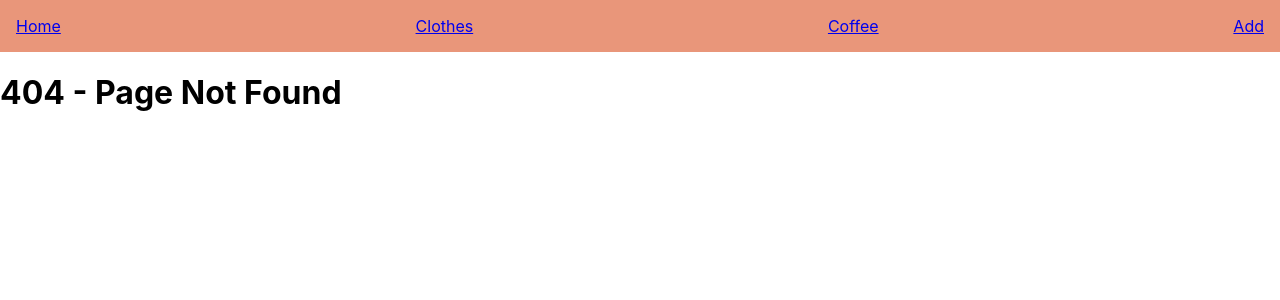
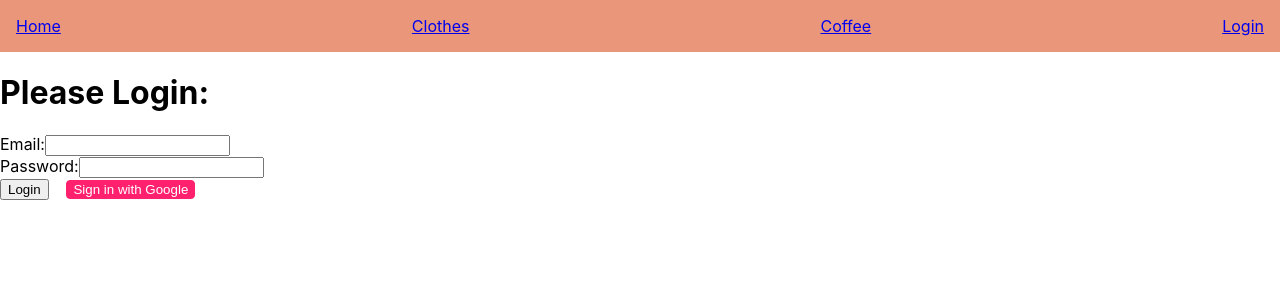
Before and after one commit to mannytoribio/react-clothes, a React (Create React App) app: page /login in a window 1280 px wide. Before the commit this address had no page. Shown: the top 300 px of the page. Built offline with nearby package versions, Linux system fonts and the light colour scheme.

Commit message:
added login authentication

```diff
--- a/package.json
+++ b/package.json
@@ -6,6 +6,7 @@
     "@testing-library/jest-dom": "^5.11.4",
     "@testing-library/react": "^11.1.0",
     "@testing-library/user-event": "^12.1.10",
+    "firebase": "^9.1.3",
     "react": "^17.0.2",
     "react-dom": "^17.0.2",
     "react-router-dom": "^5.3.0",
--- a/src/App.js
+++ b/src/App.js
@@ -9,6 +9,7 @@ import Add from './components/add';
 import './App.css'
 import Navbar from './components/shared/Navbar';
 import Coffee from './components/coffee'
+import Login from './components/login';
 
 function App() {
   return (
@@ -19,6 +20,7 @@ function App() {
       <Route exact path='/' component={Home} />
       <Route path='/clothes' component={Clothes} />
       <Route path='/coffee' component={Coffee} />
+      <Route path='/login' component={Login} />
       <Route path='/add' component={Add} />
       <Route path="/">
         <h1>404 - Page Not Found</h1>
--- a/src/components/home/index.jsx
+++ b/src/components/home/index.jsx
@@ -1,9 +1,19 @@
-import React from "react";
+import React, { useState } from "react"
 
-function Home () {
+function Home() {
+  const [name, setName] = useState("")
   return (
     <main>
-      <h1>Welcome Home</h1>
+      <h1>Welcome {name}</h1>
+      <form>
+        <label>
+          <input
+            type="text"
+            value={name}
+            onChange={(e) => setName(e.target.value)}
+          />
+        </label>
+      </form>
     </main>
   )
 }
--- /dev/null
+++ b/src/components/login/index.jsx
@@ -0,0 +1,64 @@
+import { useState } from "react"
+import { useHistory } from "react-router-dom"
+import { initializeApp } from "firebase/app"
+// TODO: Add SDKs for Firebase products that you want to use
+import { getAuth, signInWithEmailAndPassword, GoogleAuthProvider, signInWithPopup } from 'firebase/auth'
+
+const firebaseConfig = {
+  apiKey: "AIzaSyAvnYkRACnEQFUoa_Rk06kTPIc56-ZiUAc",
+  authDomain: "mt-clothes.firebaseapp.com",
+  projectId: "mt-clothes",
+  storageBucket: "mt-clothes.appspot.com",
+  messagingSenderId: "802443322496",
+  appId: "1:802443322496:web:a45d73f6203a87c2a07265"
+}
+
+// Initialize Firebase
+const app = initializeApp(firebaseConfig);
+
+export default function Login () {
+  const [email, setEmail] = useState('')
+  const [password, setPassword] = useState('')
+  let history = useHistory()
+  const auth = getAuth(app)
+  const userLogin = () => {
+    signInWithEmailAndPassword(auth, email, password)
+      .then(res => didLogin(res.user))
+      .catch(err => alert(err.message))
+  }
+  const googleLogin = (e) => {
+    e.preventDefault()
+    const provider = new GoogleAuthProvider()
+    signInWithPopup(auth, provider)
+    .then(res => didLogin(res.user))
+    .catch(err => alert(err.message))
+  }
+  const didLogin = (user) => {
+    localStorage.setItem('userId', user.id)
+    localStorage.setItem('user', JSON.stringify(user))
+    history.push('/add')
+  }
+  return (
+    <>
+      <h1>Please Login:</h1>
+      <form onSubmit={e => {
+        e.preventDefault()
+        userLogin()
+      }}>
+        <label htmlFor="email">Email:
+          <input type="email" name="email" value={email}
+            onChange={e => setEmail(e.target.value)} />
+        </label>
+        <br />
+        <label htmlFor="password">Password:
+          <input type="password" name="password" value={password}
+            onChange={e => setPassword(e.target.value)} />
+        </label>
+        <br />
+        <input type="submit" value="Login" />
+        &nbsp;
+        <button onClick={(e) => googleLogin(e)}>Sign in with Google</button>
+      </form>
+    </>
+  )
+}
--- a/src/components/shared/Navbar.jsx
+++ b/src/components/shared/Navbar.jsx
@@ -7,7 +7,8 @@ export default function Navbar() {
     <NavLink exact to="/">Home</NavLink>
     <NavLink exact to="/clothes">Clothes</NavLink>
     <NavLink exact to="/coffee">Coffee</NavLink>
-    <NavLink exact to="/add">Add</NavLink>
+    {/* <NavLink exact to="/add">Add</NavLink>  */}
+    <NavLink exact to="/login">Login</NavLink>
    </nav>
   )
 }
```
Also changed, not shown: 1 other file (tests, documents, lock files or other folders).
